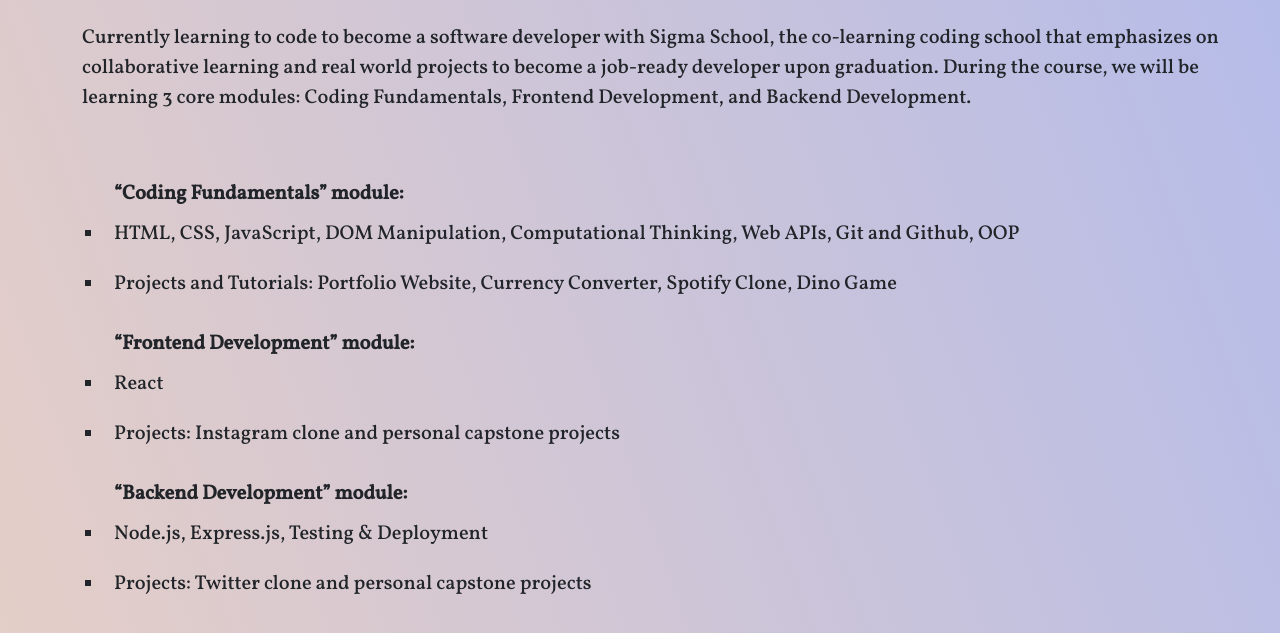
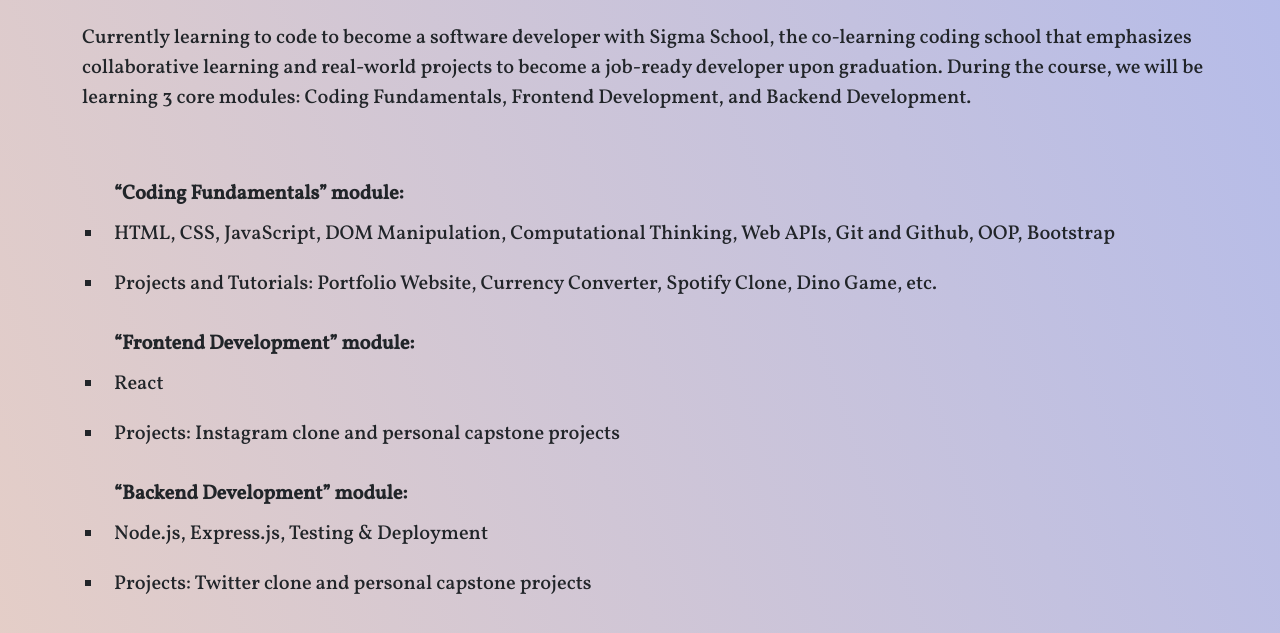
Before and after one commit to crchew/portfolio-website, a website: page resume.html in a window 1280 px wide. Shown: the part 676-1309 px from the top of the page. Drawn offline with nearby package versions, Linux system fonts and the light colour scheme.

Commit message:
Update resume.html
Updated Sigma School curriculum details under the Education section

```diff
--- a/resume.html
+++ b/resume.html
@@ -31,13 +31,13 @@
             <li>
                 <h3><i class="bi bi-book"></i>Web Development Student</h3>
                 <p>Sigma School Complete Software Development Course | July 2023 - present </p>
-                <p>Currently learning to code to become a software developer with Sigma School, the co-learning coding school that emphasizes on collaborative learning and real world projects to become a job-ready developer upon graduation. During the course, we will be learning 3 core modules: Coding Fundamentals, Frontend Development, and Backend Development.
+                <p>Currently learning to code to become a software developer with Sigma School, the co-learning coding school that emphasizes collaborative learning and real-world projects to become a job-ready developer upon graduation. During the course, we will be learning 3 core modules: Coding Fundamentals, Frontend Development, and Backend Development.
                     <br/>
                     <br/>
                 <ul class="resume-list"><b>“Coding Fundamentals” module:</b>
                     <br/>
-                    <li> HTML, CSS, JavaScript, DOM Manipulation, Computational Thinking, Web APIs, Git and Github, OOP</li>
-                    <li>Projects and Tutorials: Portfolio Website, Currency Converter, Spotify Clone, Dino Game</li>
+                    <li> HTML, CSS, JavaScript, DOM Manipulation, Computational Thinking, Web APIs, Git and Github, OOP, Bootstrap</li>
+                    <li>Projects and Tutorials: Portfolio Website, Currency Converter, Spotify Clone, Dino Game, etc.</li>
                     </ul>
 
                 <ul class="resume-list"><b>“Frontend Development” module:</b>
@@ -91,7 +91,7 @@
 
                 <p><b>Campaign Reporting</b>
                     <br/>- Perform weekly and quarterly reporting on campaigns by collecting, visualizing, and presenting data from multiple sources e.g. Pardot, Google Data Studio, internal proprietary Martech platform
-                    <br/>- Perform ad-hoc researches such as Email Marketing Opt Out research
+                    <br/>- Perform ad-hoc research such as Email Marketing Opt Out research
                 </p>
             </li>
 
@@ -99,13 +99,13 @@
                 <h3>Strategy Consulting Associate</h3>
                 <p><i class="bi bi-building"></i>EY Malaysia | Dec 2019 - July 2020</p>
                 <p>- Created presentation materials and reports from research and industry stakeholder engagement for a public sector client
-                    <br/>- Facilitated industry stakeholder engagement via surveys jointly developed by the team, workshops and one-to-one interviews to identify areas for improvement to be included in recommendations to client
+                    <br/>- Facilitated industry stakeholder engagement via surveys jointly developed by the team, workshops, and one-to-one interviews to identify areas for improvement to be included in recommendations to the client
             </li>
 
             <li>
                 <h3>Secretary in Political and Cultural Affairs </h3>
                 <p><i class="bi bi-building"></i>Embassy of the Republic of Korea | Oct 2018 - Oct 2019</p>
-                <p>- Responsible for planning, promoting and executing Korean cultural events
+                <p>- Responsible for planning, promoting, and executing Korean cultural events
                     <br/>- Produced summaries and reports at various themed ASEAN and global events, spanning from regional counterterrorism to Development Assistance
                     <br/>- Maintained close diplomatic communications with Malaysian ministries and private companies to facilitate bilateral activities
                     <br/>- Managed social media channel postings and engagements (Facebook, Instagram) for the Embassy
```
